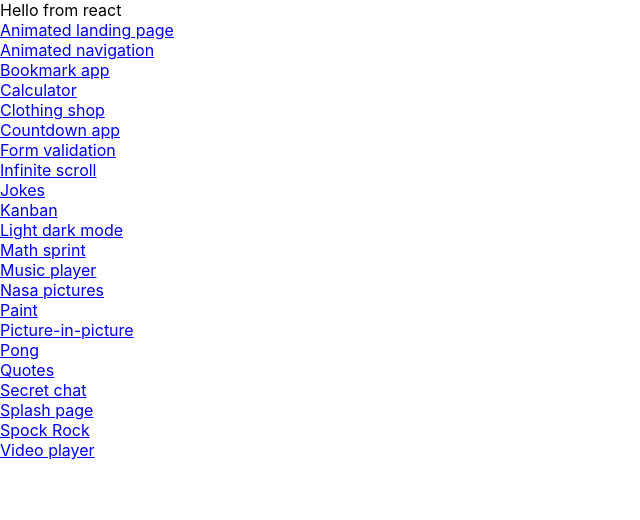
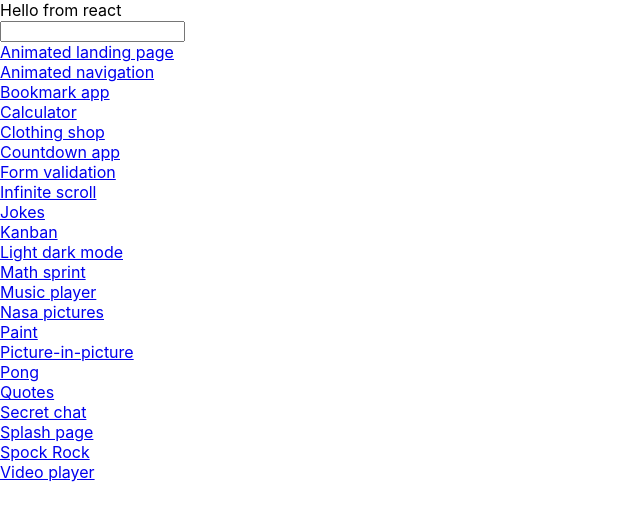
Before and after one commit to pbrovarnik/portfolio, a React (Create React App) app: page / in a window 1280 px wide. Shown: the top 520 px of the page, without its empty margins (0-640 px from the left). Built offline with nearby package versions, Linux system fonts and the light colour scheme.

Commit message:
added search functionality

```diff
--- a/src/App.js
+++ b/src/App.js
@@ -1,4 +1,4 @@
-import React from 'react';
+import React, { useState } from 'react';
 import './App.css';
 
 import projects from './projectsData';
@@ -13,7 +13,21 @@ function App() {
 }
 
 function ProjectsList() {
-	return projects.map((project, i) => <ProjectCard project={project} key={i} />);
+	const [searchValue, setSearchValue] = useState('');
+
+	return (
+		<div>
+			<input
+				value={searchValue}
+				onChange={(e) => setSearchValue(e.target.value)}
+			/>
+			{projects
+				.filter(({ name }) => name.toLowerCase().startsWith(searchValue))
+				.map((project, i) => (
+					<ProjectCard project={project} key={i} />
+				))}
+		</div>
+	);
 }
 
 function ProjectCard(props) {
```
